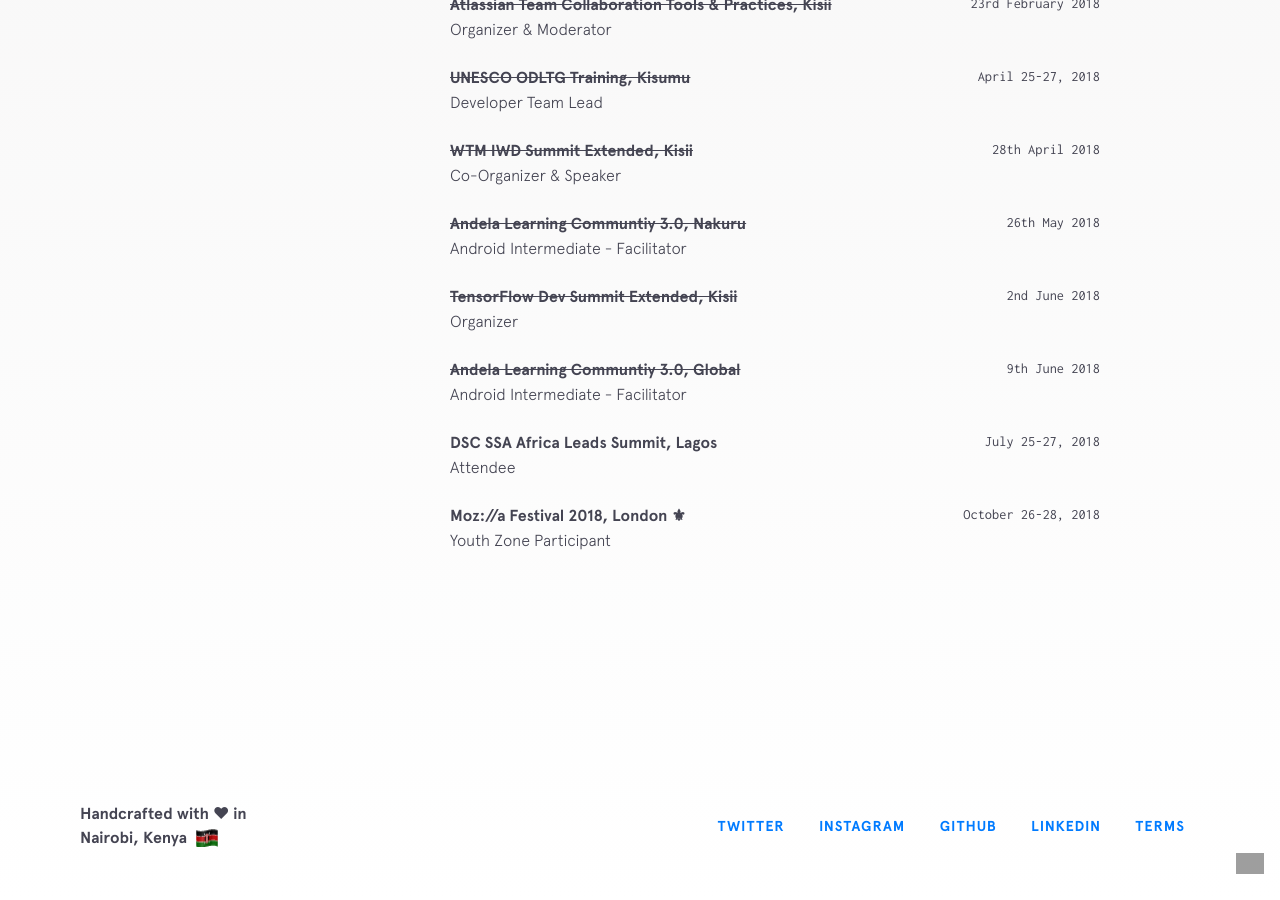
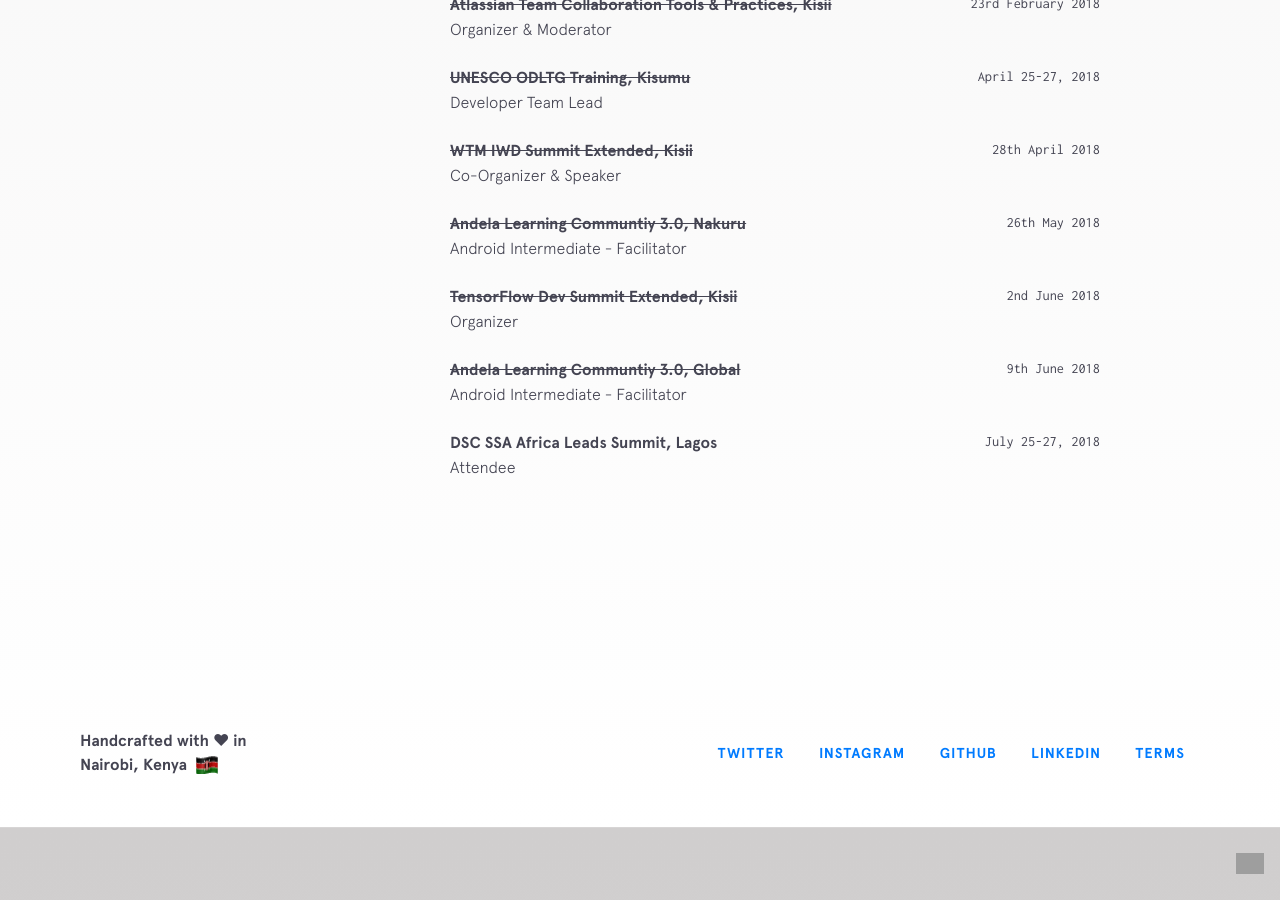
Before and after one commit to Timtech4u/timtech4u.github.io, a Jekyll site: the page built from index.html, in a window 1280 px wide and 900 px high, scrolled down 5913 px. Built offline with Jekyll 4.4.1, drawn with Linux system fonts in a browser that asks for light colours; nearby versions of some CDN libraries; grey boxes are pictures that could not be loaded.

Commit message:
removed mozilla event
Signed-off-by: Kelvin Kamau <kelvinkamau6808@gmail.com>

```diff
--- a/_data/conferences.yml
+++ b/_data/conferences.yml
@@ -42,8 +42,3 @@
   url: https://gdgkenya.org/directory
   date: July 25-27, 2018
   role: Attendee
-
-- title: Moz://a Festival 2018, London ⚜
-  url: https://mozillafestival.org/
-  date: October 26-28, 2018
-  role: Youth Zone Participant
```
